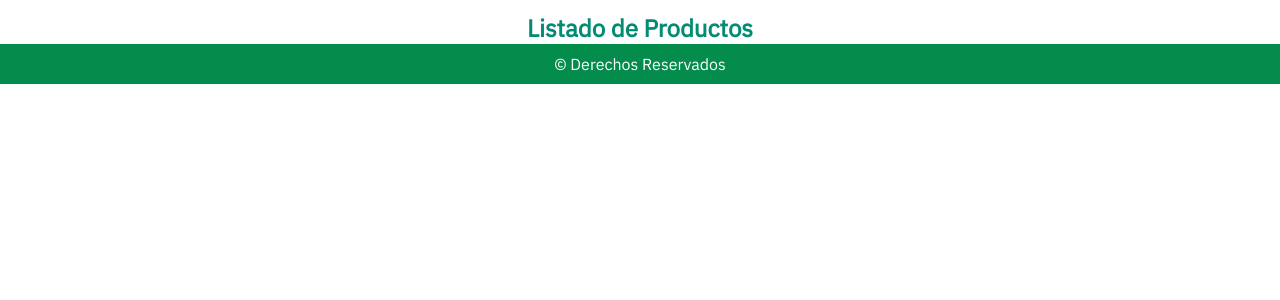
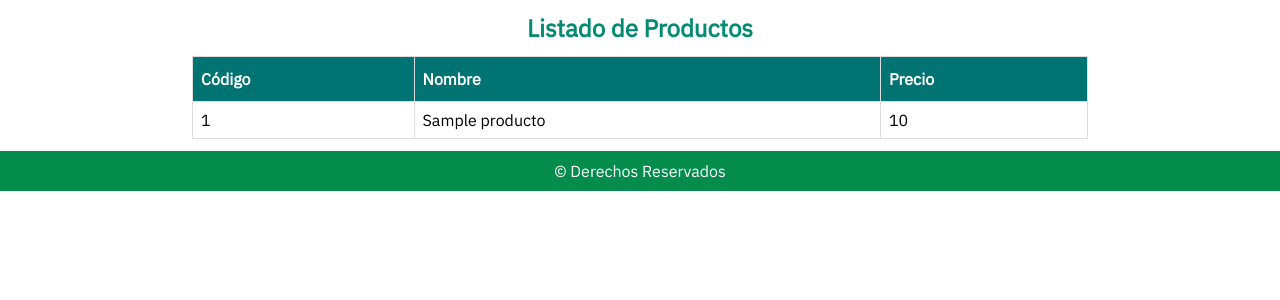
Before and after one commit to srojas24/planta, a PHP site: page /listado.php in a window 1280 px wide. Shown: the part 66-366 px from the top of the page. Run offline with PHP 8.4, Linux system fonts and the light colour scheme; tables that the repository leaves empty or names only in its code hold one stand-in row (values such as "Sample post").

Commit message:
Definiendo el listado de los productos en una tabla

```diff
--- a/css/estilo2.css
+++ b/css/estilo.css
@@ -124,3 +124,39 @@ div.container{
     float: left;
     width: 100%;
 }
+
+.tabla{
+    float: left;
+    width: 100%;
+    display: flex;
+    justify-content: center;
+    align-items: center;
+    margin-top: 12px;
+    margin-bottom: 12px;
+}
+
+#producto{
+    border-collapse: collapse;
+    width: 70%;
+}
+
+#producto td, #producto th{
+    border: 1px solid #ddd;
+    padding: 8px;
+}
+
+#producto tr:nth-child(even){
+    background-color: #f2f2f2;
+}
+
+#producto tr:hover{
+    background-color: #ddd;
+}
+
+#producto th{
+    padding-top: 12px;
+    padding-bottom: 12px;
+    background-color: #027373;
+    text-align: left;
+    color: white;
+}
--- a/head.php
+++ b/head.php
@@ -3,6 +3,6 @@
     <meta name="viewport" content="width=device-width, initial-scale=1.0">
     <meta http-equiv="X-UA-Compatible" content="ie=edge">
     <title>Document</title>
-    <link rel="stylesheet" href="css/estilo2.css">
+    <link rel="stylesheet" href="css/estilo.css">
     <link href="https://fonts.googleapis.com/css?family=IBM+Plex+Sans&display=swap" rel="stylesheet">
 </head>
--- a/listado.php
+++ b/listado.php
@@ -1,3 +1,11 @@
+<?php
+require("metodo_producto.php");
+
+$producto = new MetodoProducto();
+$resultado = $producto->listarProducto();
+
+?>
+
 <!DOCTYPE html>
 <html lang="es">
 <?php
@@ -9,9 +17,33 @@ include("head.php");
     include("header.php");
 
     ?>
-    <section>
+    <section class="fila">
         <div class="titulo">
             <h2>Listado de Productos</h2>
+        </div>
+        <div class="tabla">
+            <table id="producto">
+                <thead>
+                    <tr>
+                        <th>Código</th>
+                        <th>Nombre</th>
+                        <th>Precio</th>
+                    </tr>
+                </thead>
+                <?php
+                while($fila = $resultado->fetch_assoc()){
+
+                ?>
+                <tr>
+                    <td><?php echo $fila["id"]; ?></td>
+                    <td><?php echo $fila["nombre"]; ?></td>
+                    <td><?php echo $fila["precio"]; ?></td>
+                </tr>
+                <?php
+                }
+
+                ?>
+            </table>
         </div>
     </section>
     <?php
```
